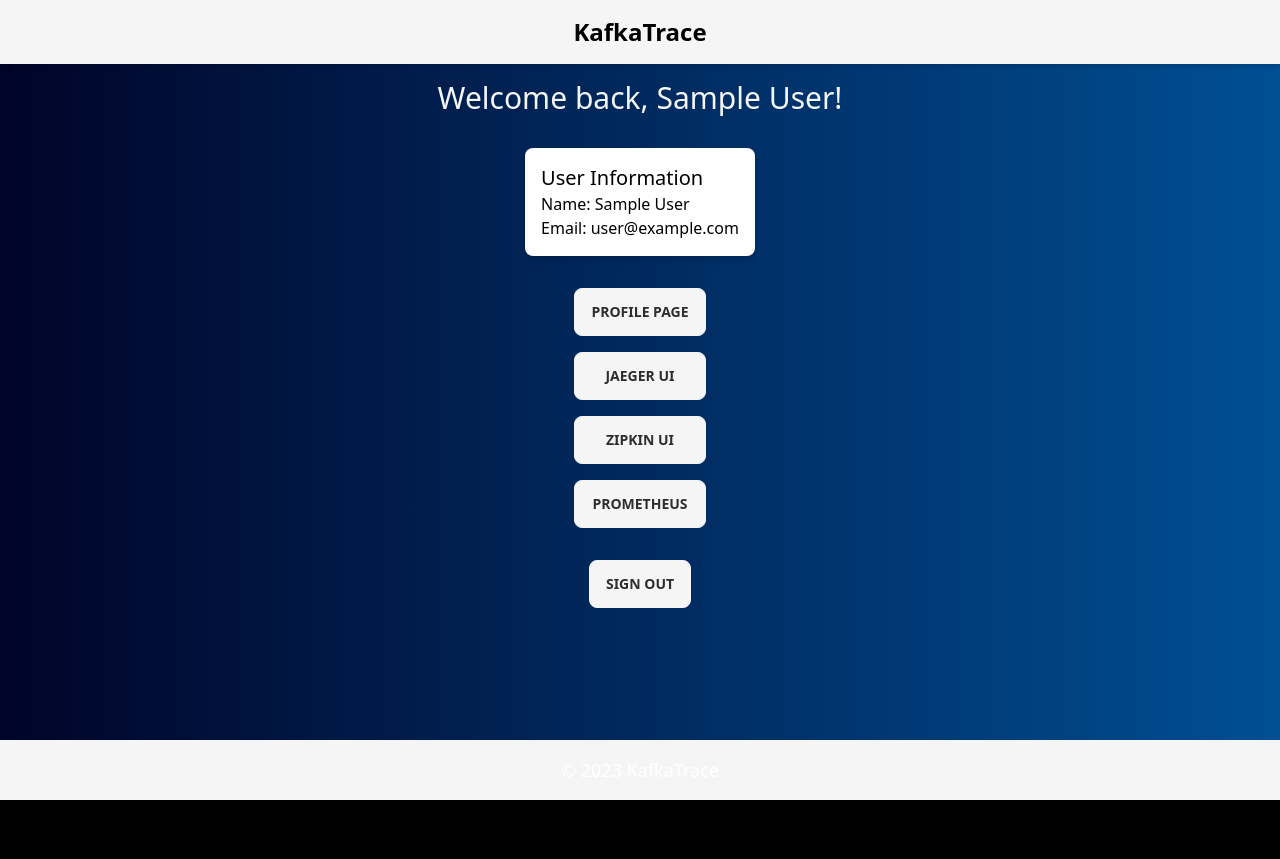
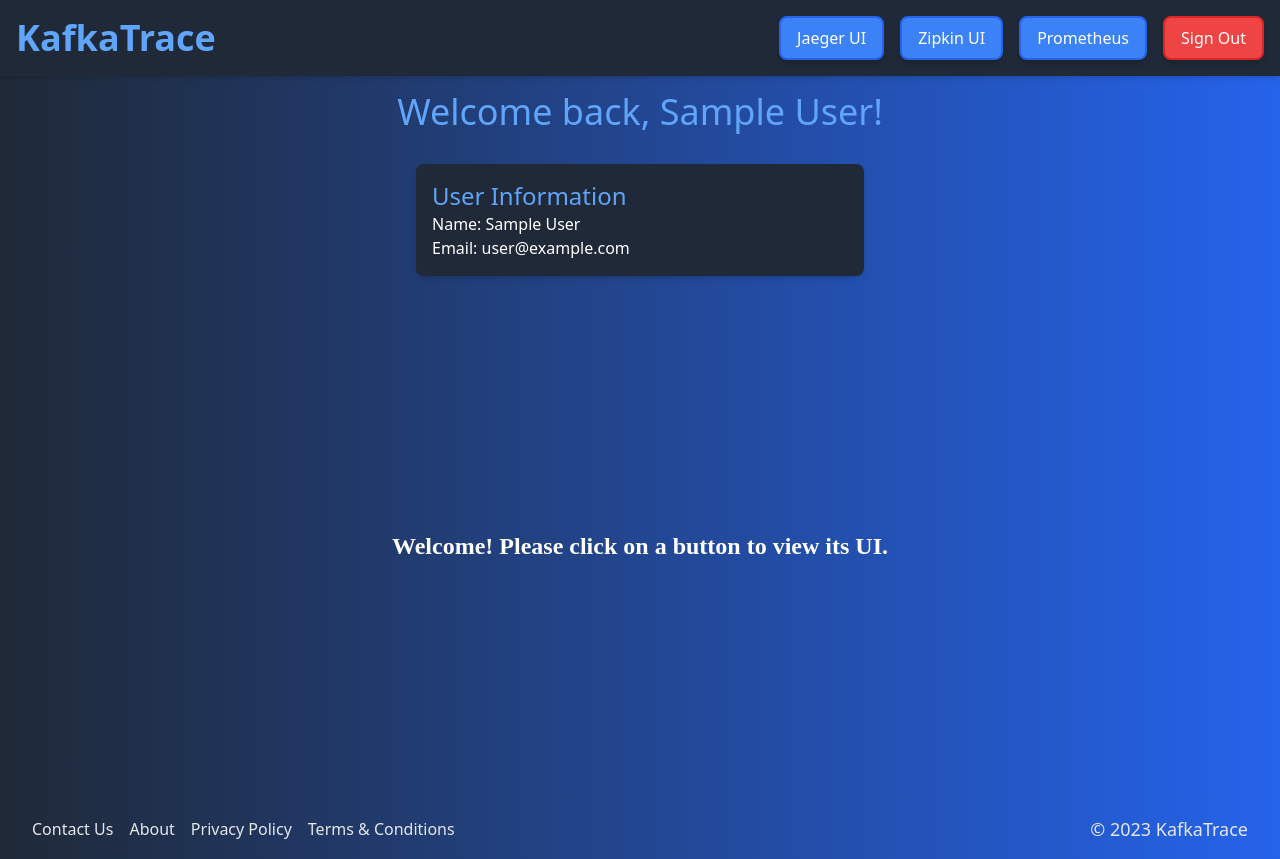
Before and after one commit to oslabs-beta/KafkaTrace, a Next.js app: page / in a window 1280 px wide. Before the commit the page ends 800 px from the top, so only its background shows below. Built offline with nearby package versions, Linux system fonts and the light colour scheme; no server answers; sample sign-in values are in the browser's storage.

Commit message:
dashboard feature latest functioning model

```diff
--- a/src/pages/index.js
+++ b/src/pages/index.js
@@ -1,25 +1,33 @@
+import React, { useState } from 'react';
 import Head from 'next/head';
 import Image from 'next/image';
 import Link from 'next/link';
-import { useState } from 'react';
 import { getSession, useSession, signOut } from 'next-auth/react';
 
 export default function Home() {
   const { data: session } = useSession();
+
+  const [showUI, setShowUI] = useState(
+    'data:text/html,<html><body><h2 style="color: white; text-align: center; margin: 0; position: absolute; top: 50%; left: 50%; transform: translate(-50%, -50%);">Welcome! Please click on a button to view its UI.</h2></body></html>'
+  );
 
   function handleSignOut() {
     signOut();
   }
 
   return (
-    <div className='min-h-screen bg-gradient-to-r from-secondary to-accent text-base-content'>
+    <div className='min-h-screen bg-gradient-to-r from-gray-800 to-blue-600 text-gray-200'>
       <Head>
         <title>Home Page</title>
       </Head>
 
-      <Layout>
+      <Layout handleSignOut={handleSignOut} setShowUI={setShowUI}>
         {session ? (
-          <User session={session} handleSignOut={handleSignOut} />
+          <User
+            session={session}
+            handleSignOut={handleSignOut}
+            showUI={showUI}
+          />
         ) : (
           <Guest />
         )}
@@ -28,19 +36,57 @@
   );
 }
 
-const Layout = ({ children }) => {
+const Layout = ({ children, handleSignOut, setShowUI }) => {
   return (
     <div className='flex flex-col min-h-screen'>
-      <header className='text-white p-4 text-center shadow-md bg-primary'>
-        <h1 className='text-2xl font-semibold text-black'>KafkaTrace</h1>
+      <header className='flex justify-between items-center p-4 shadow-md bg-gray-800'>
+        <h1 className='text-4xl font-semibold text-blue-400'>KafkaTrace</h1>
+        <nav className='flex space-x-4'>
+          <button
+            onClick={() => setShowUI('http://localhost:16686')}
+            className='px-4 py-2 bg-blue-500 text-white rounded-lg shadow-md hover:bg-blue-600 border-2 border-blue-600 hover:scale-105 transition duration-200'>
+            Jaeger UI
+          </button>
+          <button
+            onClick={() => setShowUI('http://localhost:9411')}
+            className='px-4 py-2 bg-blue-500 text-white rounded-lg shadow-md hover:bg-blue-600 border-2 border-blue-600 hover:scale-105 transition duration-200'>
+            Zipkin UI
+          </button>
+          <button
+            onClick={() => setShowUI('http://localhost:9090')}
+            className='px-4 py-2 bg-blue-500 text-white rounded-lg shadow-md hover:bg-blue-600 border-2 border-blue-600 hover:scale-105 transition duration-200'>
+            Prometheus
+          </button>
+          <button
+            onClick={handleSignOut}
+            className='px-4 py-2 bg-red-500 text-white rounded-lg shadow-md hover:bg-red-600 border-2 border-red-600 hover:scale-105 transition duration-200'>
+            Sign Out
+          </button>
+        </nav>
       </header>
 
       <main className='flex-grow container mx-auto p-4 space-y-4'>
         {children}
       </main>
 
-      <footer className='text-white p-4 text-center shadow-md bg-primary'>
-        <p className='text-lg'>© {new Date().getFullYear()} KafkaTrace</p>
+      <footer className='flex items-center justify-between px-8 py-4 shadow-md'>
+        <nav className='space-x-4'>
+          <Link href='/contact-us'>
+            <a className='text-fun hover:underline'>Contact Us</a>
+          </Link>
+          <Link href='/about'>
+            <a className='text-fun hover:underline'>About</a>
+          </Link>
+          <Link href='/privacy'>
+            <a className='text-fun hover:underline'>Privacy Policy</a>
+          </Link>
+          <Link href='/terms'>
+            <a className='text-fun hover:underline'>Terms & Conditions</a>
+          </Link>
+        </nav>
+        <p className='text-lg text-fun'>
+          © {new Date().getFullYear()} KafkaTrace
+        </p>
       </footer>
     </div>
   );
@@ -49,52 +95,43 @@
 function Guest() {
   return (
     <main className='flex flex-col items-center justify-center space-y-4'>
-      <h3 className='text-3xl font-semibold'>Welcome to KafkaTrace</h3>
+      <h3 className='text-4xl font-semibold text-blue-400'>
+        Welcome to KafkaTrace
+      </h3>
       <p className='text-lg text-center'>
         Discover the power of distributed tracing!
       </p>
 
       <div>
         <Link href='/login'>
-          <a className='btn btn-primary'>Sign In</a>
+          <a className='px-4 py-2 bg-blue-500 text-white rounded-lg shadow-md hover:bg-blue-600'>
+            Sign In
+          </a>
         </Link>
       </div>
     </main>
   );
 }
 
-function User({ session, handleSignOut }) {
+function User({ session, showUI }) {
   return (
     <main className='flex flex-col items-center space-y-8'>
-      <h3 className='text-3xl text-primary'>
+      <h3 className='text-4xl text-blue-400'>
         Welcome back, {session.user.name}!
       </h3>
-      <div className='bg-white p-4 shadow-md rounded-lg'>
-        <h5 className='text-xl text-black'>User Information</h5>
-        <p className='text-m text-black'>Name: {session.user.name}</p>
-        <p className='text-m text-black'>Email: {session.user.email}</p>
+      <div className='w-full max-w-md bg-gray-800 p-4 shadow-md rounded-lg'>
+        <h5 className='text-2xl text-blue-400'>User Information</h5>
+        <p className='text-m text-white'>Name: {session.user.name}</p>
+        <p className='text-m text-white'>Email: {session.user.email}</p>
       </div>
 
-      <div className='flex flex-col space-y-4'>
-        <Link href='/profile'>
-          <a className='btn btn-primary'>Profile Page</a>
-        </Link>
-        <Link href='http://localhost:16686'>
-          <a className='btn btn-primary'>Jaeger UI</a>
-        </Link>
-        <Link href='http://localhost:9411'>
-          <a className='btn btn-primary'>Zipkin UI</a>
-        </Link>
-        <Link href='http://localhost:9090'>
-          <a className='btn btn-primary'>Prometheus</a>
-        </Link>
-      </div>
-
-      <div>
-        <button onClick={handleSignOut} className='btn btn-primary'>
-          Sign Out
-        </button>
-      </div>
+      <iframe
+        src={showUI}
+        width='100%'
+        height='100%'
+        className='rounded-lg'
+        style={{ minHeight: '475px' }}
+      />
     </main>
   );
 }
```
Also changed, not shown: 1 other file (tests, documents, lock files or other folders).
